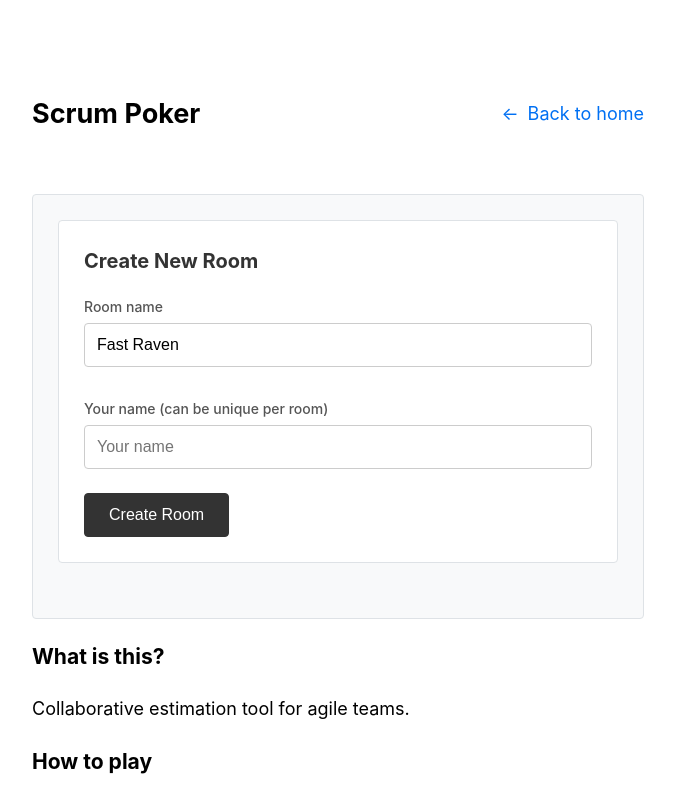
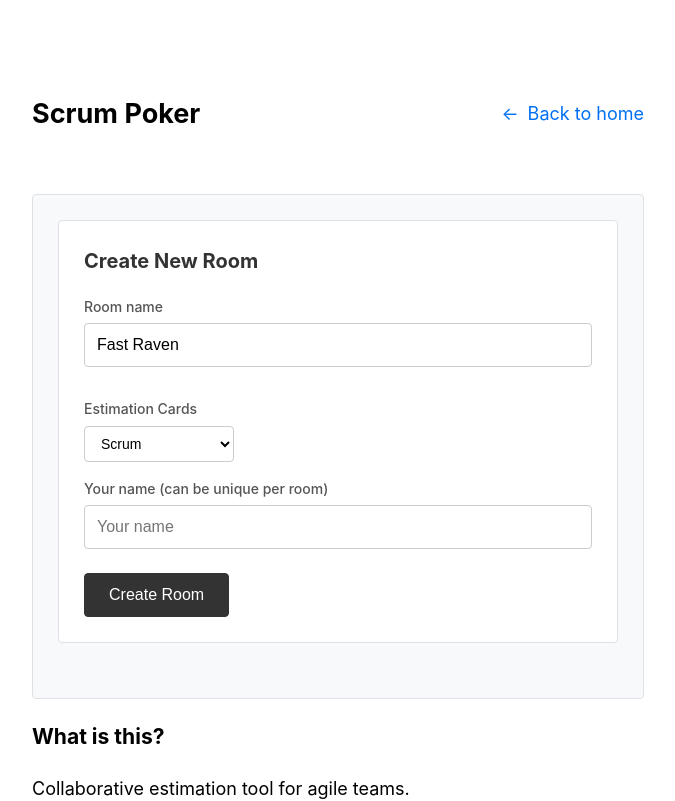
Before and after one commit to quasimik/personal-website, a Next.js app: page /projects/poker in a window 1280 px wide. Shown: the top 801 px of the page, without its empty margins (302-977 px from the left). Built offline with nearby package versions, Linux system fonts and the light colour scheme.

Commit message:
feat: estimation card options

```diff
--- a/pages/api/rooms/index.js
+++ b/pages/api/rooms/index.js
@@ -23,7 +23,7 @@ export default async function handler(req, res) {
 
     case 'POST':
       try {
-        const { userId, userName, roomName, ticketDescription } = req.body;
+        const { userId, userName, roomName, estimationPreset, ticketDescription } = req.body;
 
         if (!userId || !userName) {
           return res.status(400).json({ error: 'User ID and name are required' });
@@ -34,6 +34,7 @@ export default async function handler(req, res) {
         const room = {
           id: roomId,
           name: roomName,
+          estimationPreset: estimationPreset || 'scrum',
           createdAt: new Date().toISOString(),
           participants: {
             [userId]: {
--- a/pages/projects/poker.jsx
+++ b/pages/projects/poker.jsx
@@ -25,6 +25,22 @@ const generateRoomName = () => {
   return `${word_prefix} ${word_suffix}`;
 };
 
+// Estimation card presets
+const estimationPresets = {
+  'scrum': {
+    name: 'Scrum',
+    cards: ['0', '½', '1', '2', '3', '5', '8', '13', '20', '40', '100', '?', '☕']
+  },
+  'tshirt': {
+    name: 'T-Shirt Sizes',
+    cards: ['XS', 'S', 'M', 'L', 'XL', 'XXL', 'XXXL', '?']
+  },
+  'custom': {
+    name: 'Custom',
+    cards: []
+  }
+};
+
 const pageTitle = 'Scrum Poker';
 
 export default function ScrumPoker() {
@@ -32,6 +48,7 @@ export default function ScrumPoker() {
   const [userName, setUserName] = useState('');
   const [userId, setUserId] = useState('');
   const [roomName, setRoomName] = useState('');
+  const [selectedPreset, setSelectedPreset] = useState('scrum');
   const [roomHistory, setRoomHistory] = useState([]);
   const [loading, setLoading] = useState(false);
   const [error, setError] = useState('');
@@ -100,6 +117,7 @@ export default function ScrumPoker() {
           userId,
           userName: userName.trim(),
           roomName: roomName.trim() || generateRoomName(),
+          estimationPreset: selectedPreset,
           ticketDescription: 'Sample ticket - click "Next Ticket" to add your first real ticket'
         })
       });
@@ -136,6 +154,19 @@ export default function ScrumPoker() {
                 onChange={(e) => setRoomName(e.target.value)}
                 className={pokerStyles.roomNameInput}
               />
+            </div>
+            <div className={pokerStyles.inputGroup}>
+              <label htmlFor="estimationPreset">Estimation Cards</label>
+              <select
+                id="estimationPreset"
+                value={selectedPreset}
+                onChange={(e) => setSelectedPreset(e.target.value)}
+                className={pokerStyles.presetSelect}
+              >
+                {Object.entries(estimationPresets).map(([key, preset]) => (
+                  <option key={key} value={key}>{preset.name}</option>
+                ))}
+              </select>
             </div>
             <div className={pokerStyles.inputGroup}>
               <label htmlFor="playerName">Your name (can be unique per room)</label>
--- a/styles/poker.module.css
+++ b/styles/poker.module.css
@@ -114,6 +114,33 @@
 .voteCard:disabled {
   background: #f1f3f4;
   cursor: not-allowed;
+}
+
+.presetSelector {
+  margin-bottom: 20px;
+  text-align: left;
+}
+
+.presetSelector label {
+  display: block;
+  margin-bottom: 8px;
+  font-weight: 500;
+  color: #333;
+  font-size: 14px;
+}
+
+.presetSelect {
+  padding: 8px 12px;
+  font-size: 14px;
+  border: 1px solid #ccc;
+  border-radius: 4px;
+  background: white;
+  min-width: 150px;
+}
+
+.presetSelect:focus {
+  outline: none;
+  border-color: #1976d2;
 }
 
 .voteStatus {
```
Also changed, not shown: pages/poker/[roomId].jsx (+36 -4 lines).
